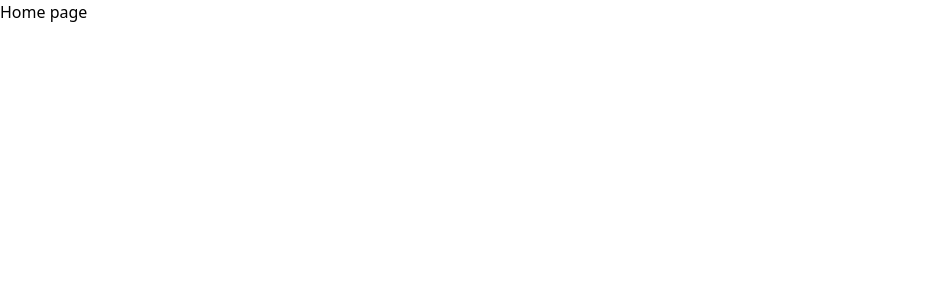
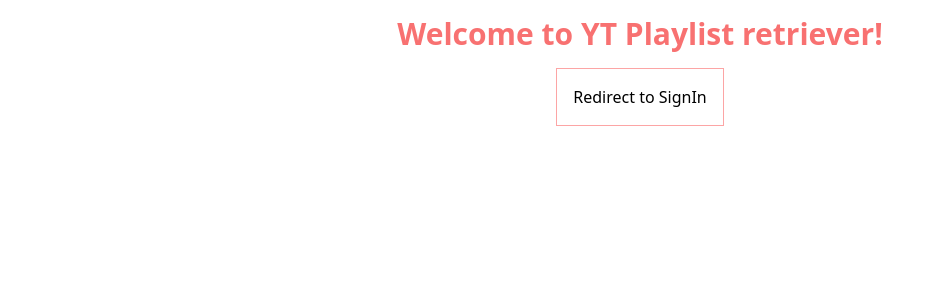
Before and after one commit to Anshith7S7Kumar/Yt_playlist_retriever, a Next.js app: page / in a window 1280 px wide. Shown: the top 300 px of the page, without its empty margins (0-943 px from the left). Built offline with nearby package versions, Linux system fonts and the light colour scheme.

Commit message:
Home page changed

```diff
--- a/app/page.tsx
+++ b/app/page.tsx
@@ -1,9 +1,15 @@
-import Image from "next/image";
+'use client'
+
+import { useRouter } from 'next/navigation'
 
 export default function Home() {
+  const router = useRouter();
   return (
    <>
-   <h1>Home page</h1>
+   <h1 className="text-3xl text-center font-sans font-bold p-4 text-red-400">Welcome to YT Playlist retriever!</h1>
+   <div className='flex justify-center items-center'>
+   <button onClick={() => router.push('/components/signIn')} className="border border-red-300 p-4">Redirect to SignIn</button>
+   </div>
    </>
   );
 }
```
